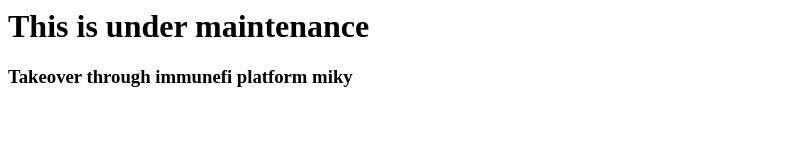
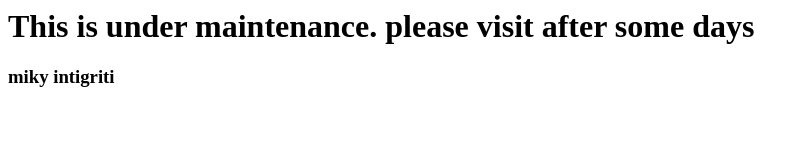
Before and after one commit to apwine/index, a plain HTML site: page index.html in a window 1280 px wide. Shown: the whole page, without its empty margins (0-809 px from the left). Drawn offline with Linux system fonts and the light colour scheme.

Commit message:
Update index.html

```diff
--- a/index.html
+++ b/index.html
@@ -1,6 +1,6 @@
 <html>
   <body>
-    <h1>This is under maintenance </h1>
-    <h3>Takeover through immunefi platform miky</h3>
+    <h1>This is under maintenance. please visit after some days </h1>
+    <h3> miky intigriti</h3>
   </body>
   </html
```
